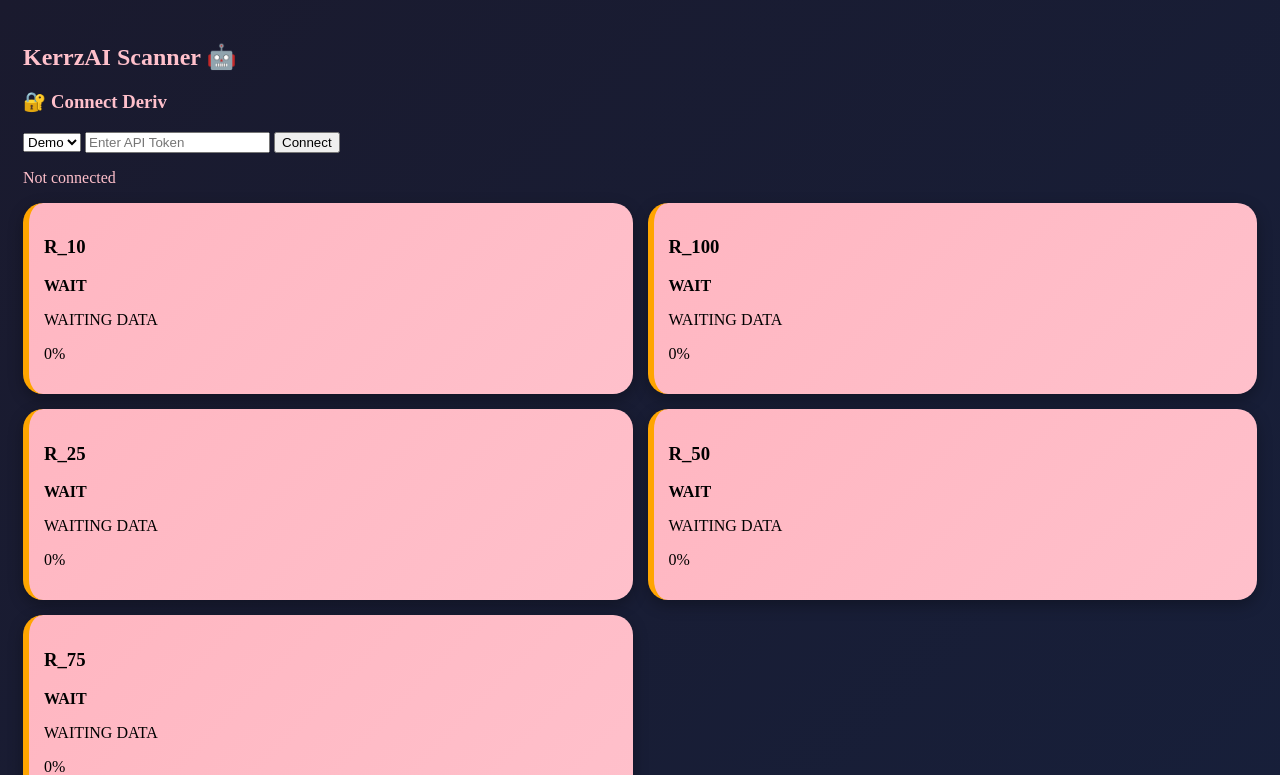
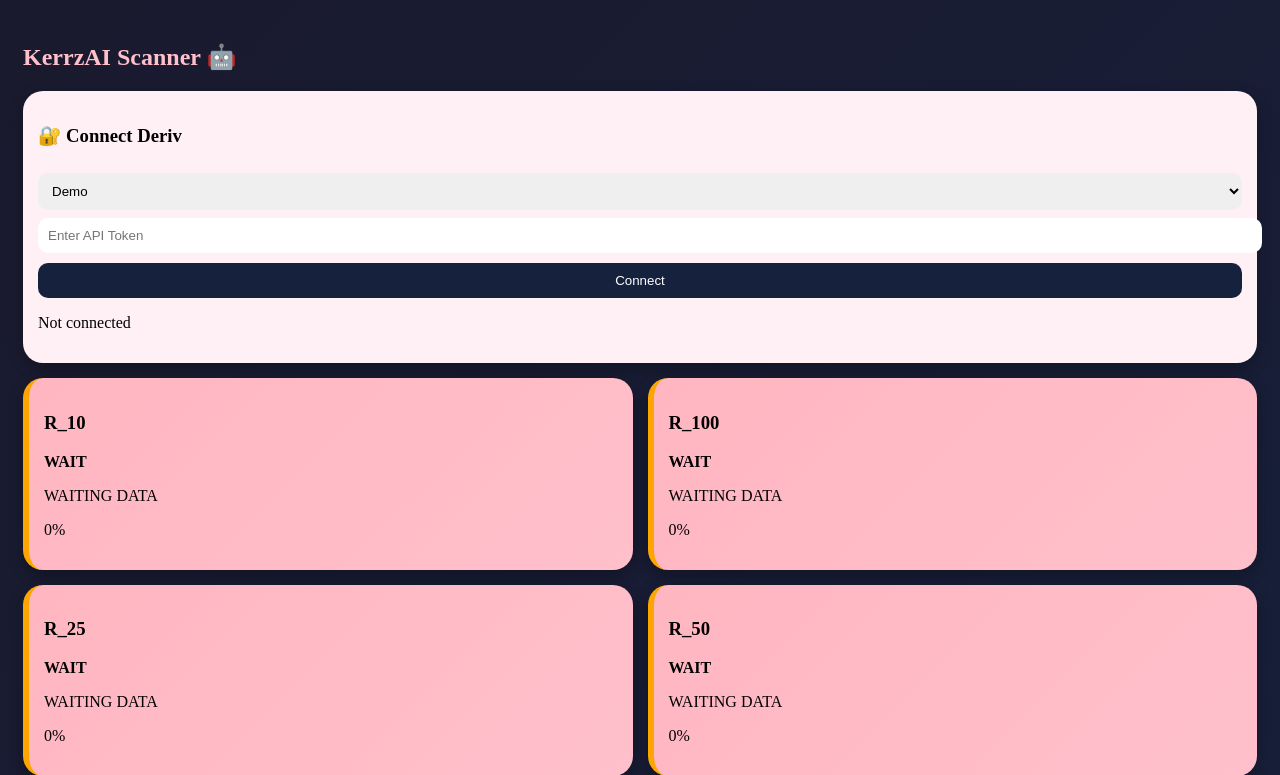
Before and after one commit to whittakerwhittaker123-commits/KerrzAi, a Flask app: page / in a window 1280 px wide. Shown: the top 775 px of the page. Run offline with Flask 3, Linux system fonts and the light colour scheme.

Commit message:
Update index.html

```diff
--- a/templates/index.html
+++ b/templates/index.html
@@ -10,6 +10,31 @@ body {
   background: linear-gradient(135deg,#1a1a2e,#16213e);
   color: pink;
   padding: 15px;
+  .login-box {
+  background: #fff0f5;
+  color: black;
+  padding: 15px;
+  border-radius: 20px;
+  margin-bottom: 15px;
+  box-shadow: 0 5px 15px rgba(0,0,0,0.3);
+}
+
+.login-box input, .login-box select {
+  width: 100%;
+  padding: 10px;
+  margin-top: 8px;
+  border-radius: 10px;
+  border: none;
+}
+
+.login-box button {
+  margin-top: 10px;
+  width: 100%;
+  padding: 10px;
+  background: #16213e;
+  color: white;
+  border: none;
+  border-radius: 10px;
 }
 
 /* GRID */
```
